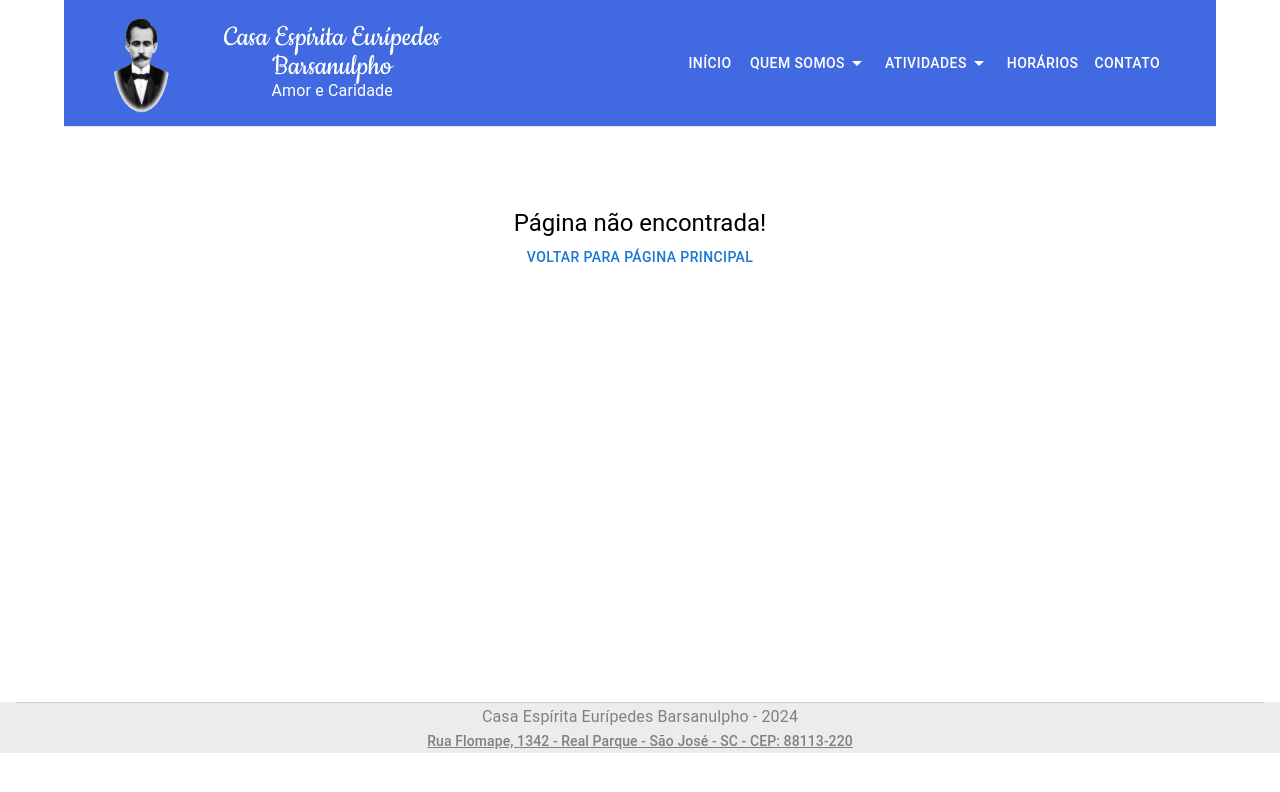
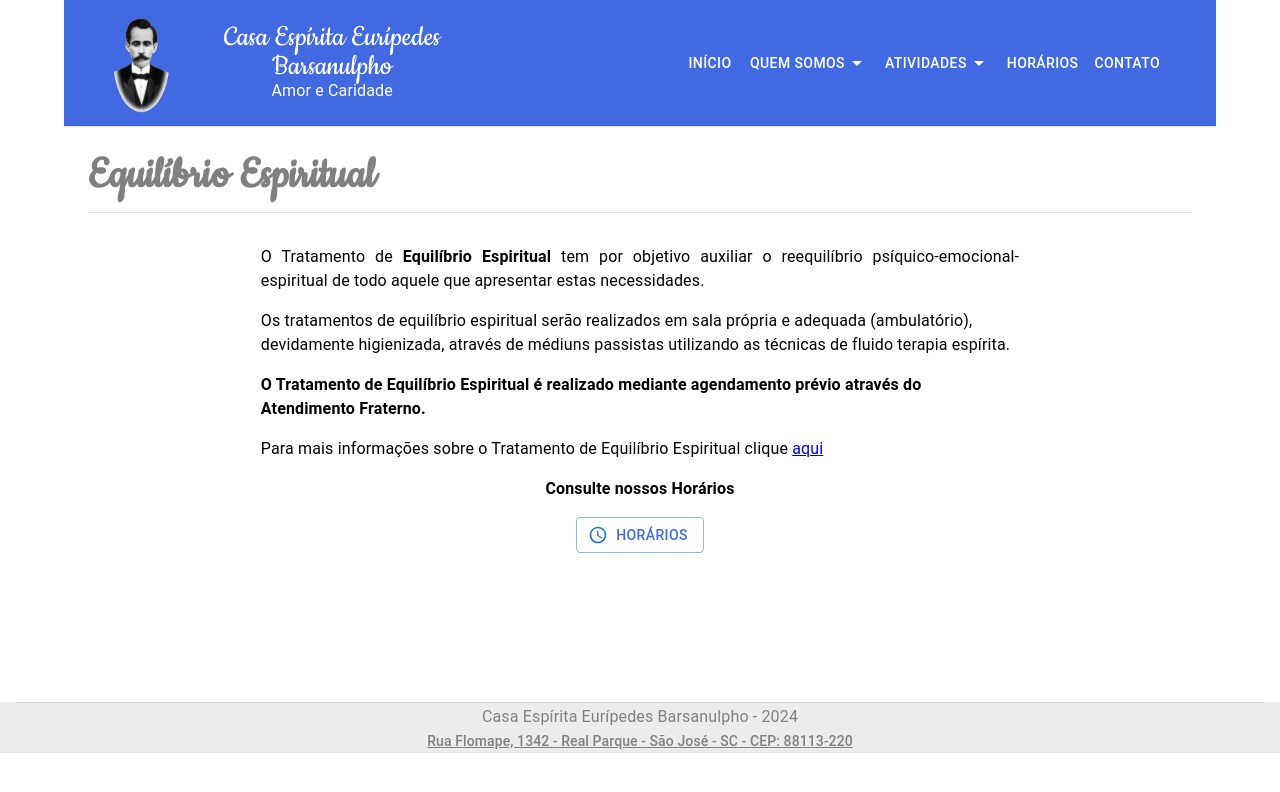
Before and after one commit to guimaraes-darlan/ceeb-site, a Next.js app: page /equilibrio in a window 1280 px wide. Before the commit this address had no page. Shown: the top 792 px of the page. Built offline with nearby package versions, Linux system fonts and the light colour scheme.

Commit message:
feat: update nextjs, add equilibrio page

```diff
--- a/package.json
+++ b/package.json
@@ -14,7 +14,7 @@
     "@fontsource/roboto": "^5.0.8",
     "@mui/icons-material": "^5.15.4",
     "@mui/material": "^5.15.4",
-    "next": "14.0.4",
+    "next": "^14.2.3",
     "nodemailer": "^6.9.8",
     "react": "^18",
     "react-dom": "^18"
--- a/src/app/campanhas/campanhas.tsx
+++ b/src/app/campanhas/campanhas.tsx
@@ -39,6 +39,9 @@ export default function CampanhasPage() {
             de longa permanência de idosos, fundada em 1988 e abriga atualmente
             cerca de 40 idosos
           </Typography>
+          <Typography sx={{ marginTop: "1rem", fontWeight: "bold" }}>
+            Estamos arrecadando:
+          </Typography>
         </Box>
         <Typography>- Leite</Typography>
         <Typography>- Café</Typography>
--- /dev/null
+++ b/src/app/equilibrio/equilibrio-page.tsx
@@ -0,0 +1,49 @@
+import { Box, Container, Typography } from "@mui/material";
+import TitlePage from "../../components/title-page";
+import Link from "next/link";
+import ConsulteHorarios from "../../components/consulte-horarios";
+
+export default function EquilibrioPage() {
+  return (
+    <Box
+      display="flex"
+      justifyContent="center"
+      alignItems="center"
+      flexDirection="column"
+    >
+      <TitlePage title="Equilíbrio Espiritual" />
+
+      <Container
+        sx={{
+          width: {
+            sx: "100%",
+            md: "70%",
+          },
+        }}
+      >
+        <Typography align="justify">
+          O Tratamento de <b>Equilíbrio Espiritual</b> tem por objetivo auxiliar
+          o reequilíbrio psíquico-emocional-espiritual de todo aquele que
+          apresentar estas necessidades.
+        </Typography>
+        <Container sx={{ height: "1rem" }} />
+        <Typography>
+          Os tratamentos de equilíbrio espiritual serão realizados em sala
+          própria e adequada (ambulatório), devidamente higienizada, através de
+          médiuns passistas utilizando as técnicas de fluido terapia espírita.
+        </Typography>
+        <Container sx={{ height: "1rem" }} />
+        <Typography fontWeight="bold">
+          O Tratamento de Equilíbrio Espiritual é realizado mediante agendamento
+          prévio através do Atendimento Fraterno.
+        </Typography>
+        <Container sx={{ height: "1rem" }} />
+        <Typography>
+          Para mais informações sobre o Tratamento de Equilíbrio Espiritual
+          clique <Link href="/horarios">aqui</Link>
+        </Typography>
+        <ConsulteHorarios />
+      </Container>
+    </Box>
+  );
+}
--- /dev/null
+++ b/src/app/equilibrio/page.tsx
@@ -0,0 +1,10 @@
+import { Metadata } from "next";
+import EquilibrioPage from "./equilibrio-page";
+
+export const metadata: Metadata = {
+  title: "Equilíbrio Espiritual",
+};
+
+export default function Equilibrio() {
+  return <EquilibrioPage />;
+}
```
Also changed, not shown: src/app/home-page.tsx (+5 -9 lines), 1 other file (tests, documents, lock files or other folders).
